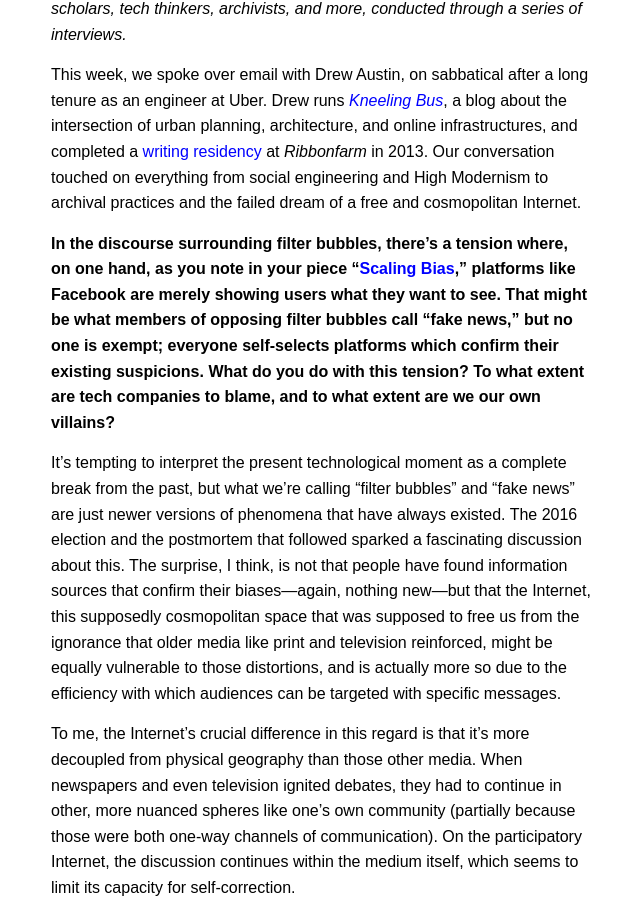
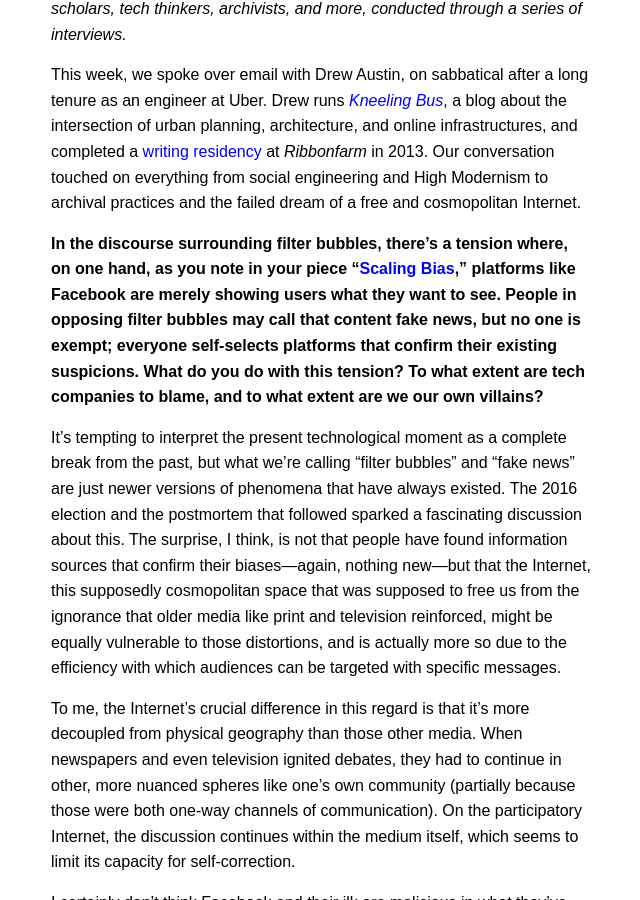
Before and after one commit to aredotna/building, a Jekyll site: the page built from _posts/2018-02-06-drew-austin.markdown, in a window 1280 px wide and 900 px high, scrolled down 450 px. Shown: the whole window, without its empty margins (319-959 px from the left). Built offline with Jekyll 4.4.1, drawn with Linux system fonts in a browser that asks for light colours.

Commit message:
More small edits and publish

```diff
--- a/_posts/2018-02-06-drew-austin.markdown
+++ b/_posts/2018-02-06-drew-austin.markdown
@@ -14,7 +14,7 @@ _In “[To 2018](https://www.are.na/blog/hello%20world/2017/12/21/to-2018.html),
 
 This week, we spoke over email with Drew Austin, on sabbatical after a long tenure as an engineer at Uber. Drew runs [_Kneeling Bus_](https://kneelingbus.net), a blog about the intersection of urban planning, architecture, and online infrastructures, and completed a [writing residency](https://www.ribbonfarm.com/blogging-residencies/completed-residencies/) at _Ribbonfarm_ in 2013. Our conversation touched on everything from social engineering and High Modernism to archival practices and the failed dream of a free and cosmopolitan Internet.
 
-**In the discourse surrounding filter bubbles, there’s a tension where, on one hand, as you note in your piece “[Scaling Bias](https://kneelingbus.net/2016/05/12/scaling-bias/),” platforms like Facebook are merely showing users what they want to see. That might be what members of opposing filter bubbles call “fake news,” but no one is exempt; everyone self-selects platforms which confirm their existing suspicions. What do you do with this tension? To what extent are tech companies to blame, and to what extent are we our own villains?**
+**In the discourse surrounding filter bubbles, there’s a tension where, on one hand, as you note in your piece “[Scaling Bias](https://kneelingbus.net/2016/05/12/scaling-bias/),” platforms like Facebook are merely showing users what they want to see. People in opposing filter bubbles may call that content fake news, but no one is exempt; everyone self-selects platforms that confirm their existing suspicions. What do you do with this tension? To what extent are tech companies to blame, and to what extent are we our own villains?**
 
 It’s tempting to interpret the present technological moment as a complete break from the past, but what we’re calling “filter bubbles” and “fake news” are just newer versions of phenomena that have always existed. The 2016 election and the postmortem that followed sparked a fascinating discussion about this. The surprise, I think, is not that people have found information sources that confirm their biases—again, nothing new—but that the Internet, this supposedly cosmopolitan space that was supposed to free us from the ignorance that older media like print and television reinforced, might be equally vulnerable to those distortions, and is actually more so due to the efficiency with which audiences can be targeted with specific messages.
 
```
Also changed, not shown: other parts of _posts/2018-02-06-drew-austin.markdown (+1 -1 lines).
